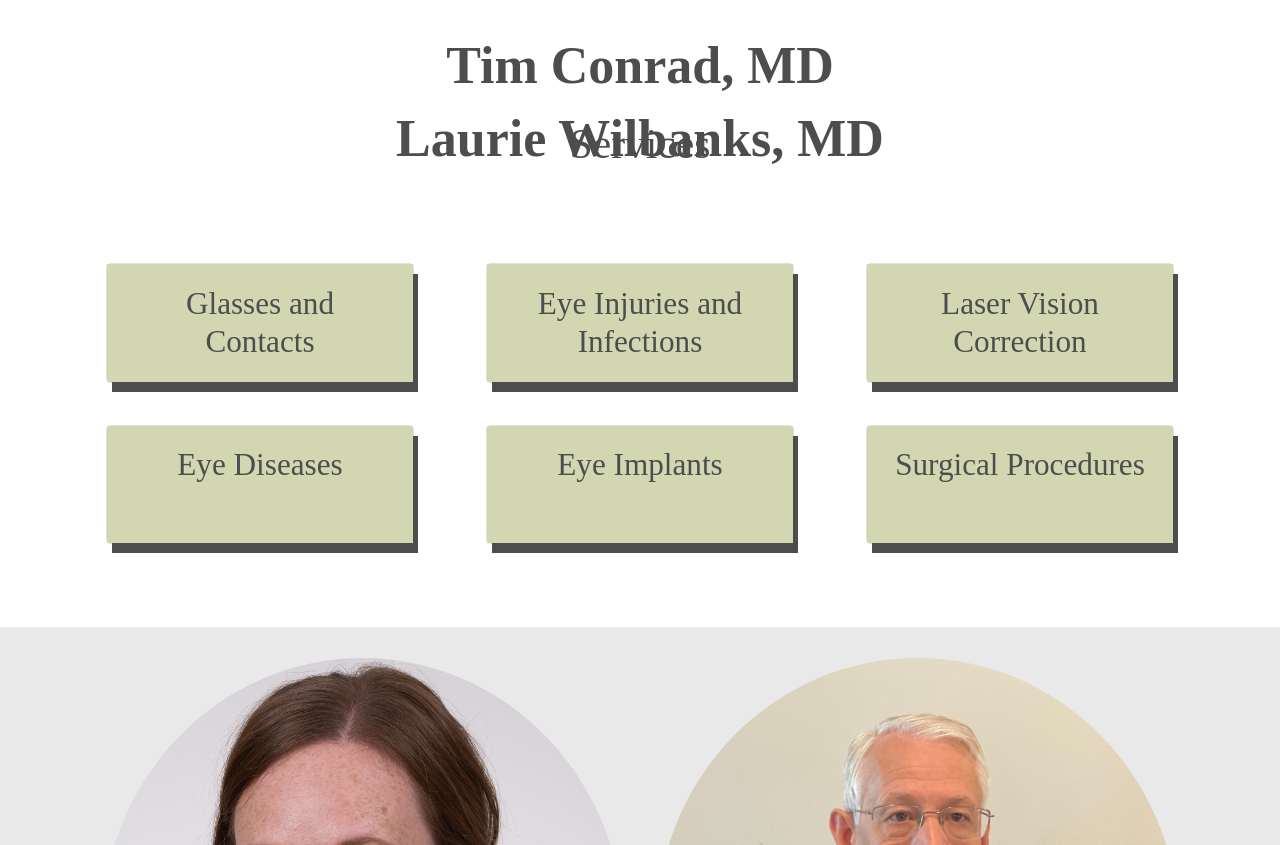
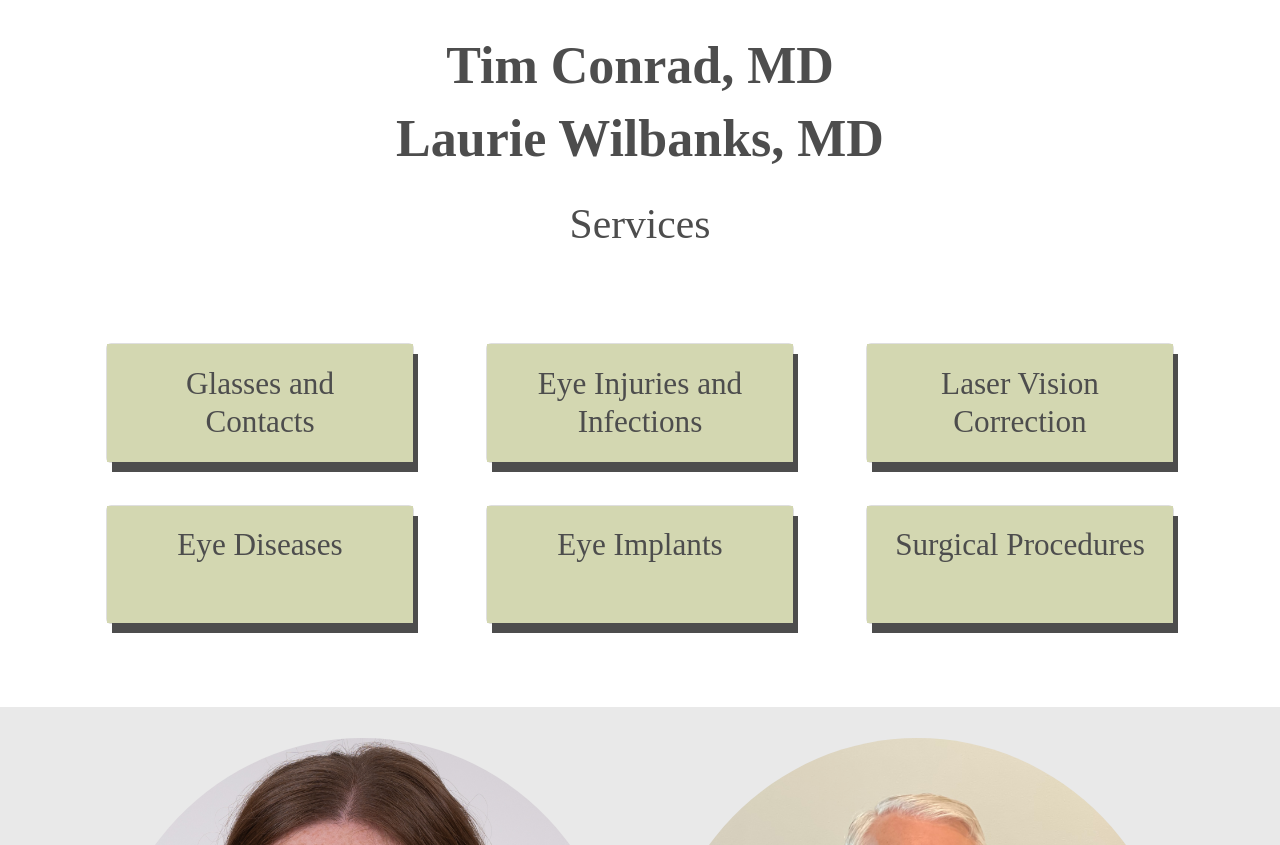
Before and after one commit to davidscottconrad/dad-site-next, a Next.js app: page / in a window 1280 px wide. Shown: the part 680-1525 px from the top of the page. Built offline with nearby package versions, Linux system fonts and the light colour scheme; a web font is replaced by a local one.

Commit message:
fix for overlapping text? 4

```diff
--- a/components/services.js
+++ b/components/services.js
@@ -3,7 +3,7 @@ import Collapsible from "./Collapsible/collapsible";
 
 function Services() {
   return (
-    <div id="services" style={{ position: "relative" }}>
+    <div id="services" style={{ position: "relative", marginTop: "10vh" }}>
       <div className="container">
         <h2 className="text-center pb-5">Services </h2>
         <div className="row">
```
